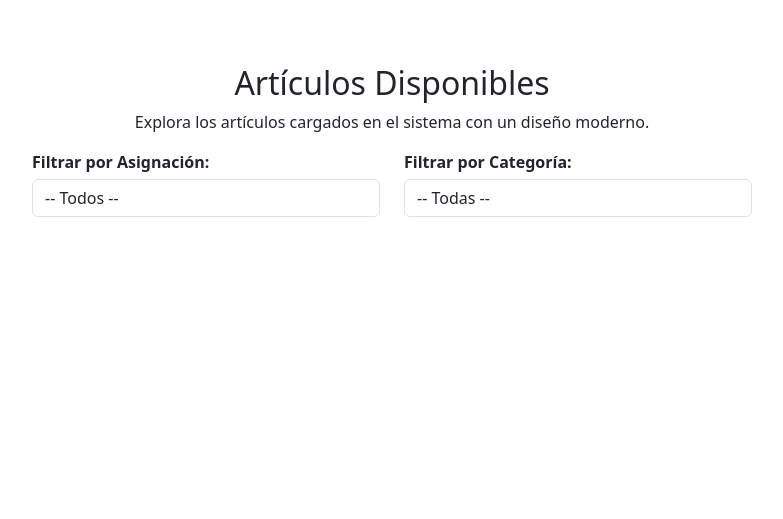
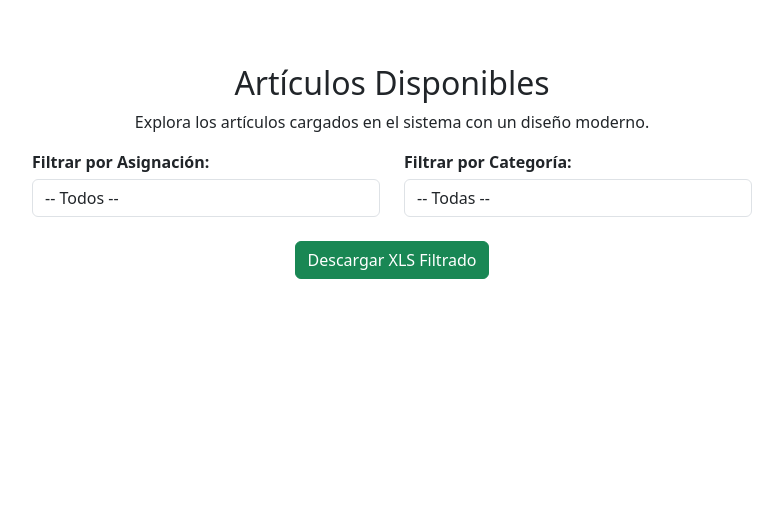
Before and after one commit to delpianocp/inventario, a Django app: page /articulos in a window 1280 px wide. Shown: the part 64-583 px from the top of the page, without its empty margins (248-1031 px from the left). Run offline with Django 5.2, Linux system fonts and the light colour scheme; the visitor is signed in with stand-in values (Sample User, id 1); data that the repository does not hold is empty.

Commit message:
modifico solo plantilla articulos estilo ml

```diff
--- a/inventario/templates/inventario/articulos.html
+++ b/inventario/templates/inventario/articulos.html
@@ -35,6 +35,13 @@
         </div>
     </form>
 
+    <!-- 📥 Botón para Descargar XLS -->
+    <div class="text-center mb-4">
+        <a href="{% url 'generar_xls' %}?asignacion={{ asignacion_filtrada }}&categoria={{ categoria_filtrada }}" class="btn btn-success">
+            Descargar XLS Filtrado
+        </a>
+    </div>
+
     <!-- 🛍 Diseño estilo Mercado Libre -->
     <div class="row">
         {% for articulo in articulos %}
```
